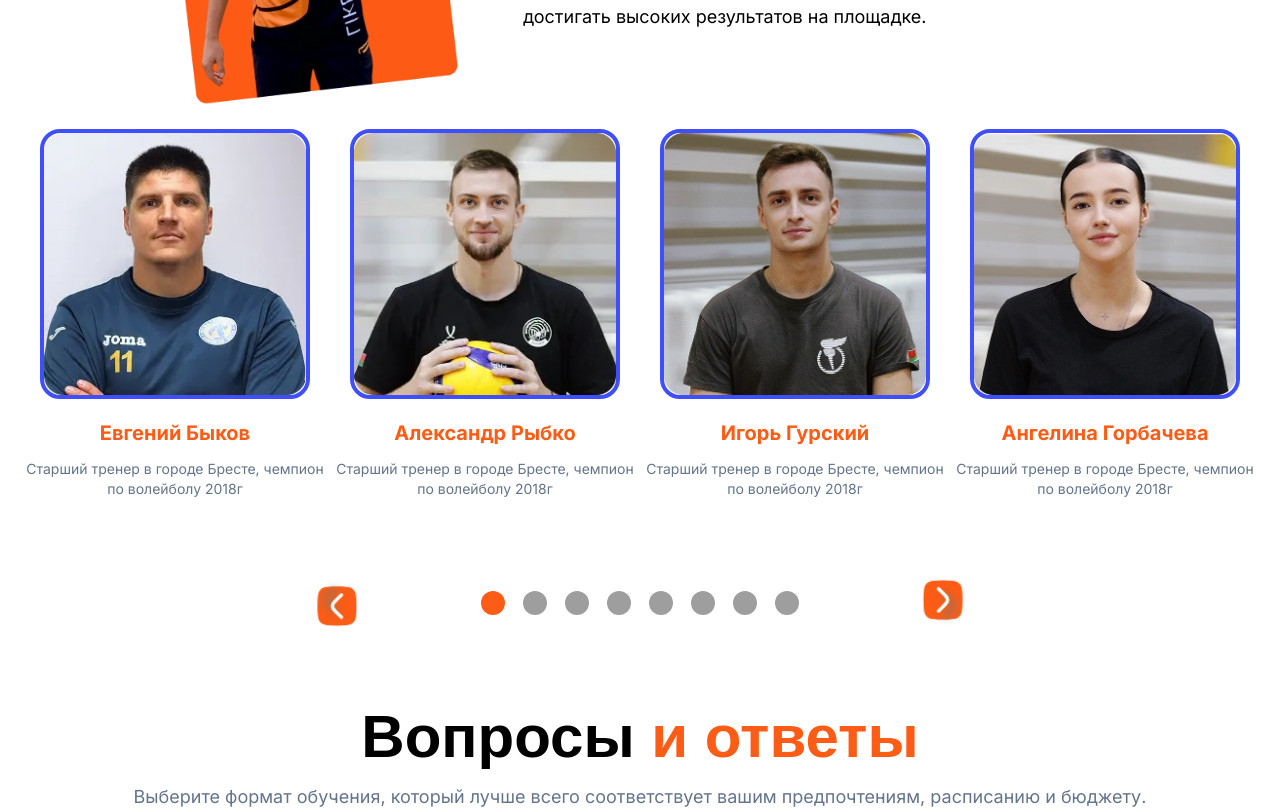
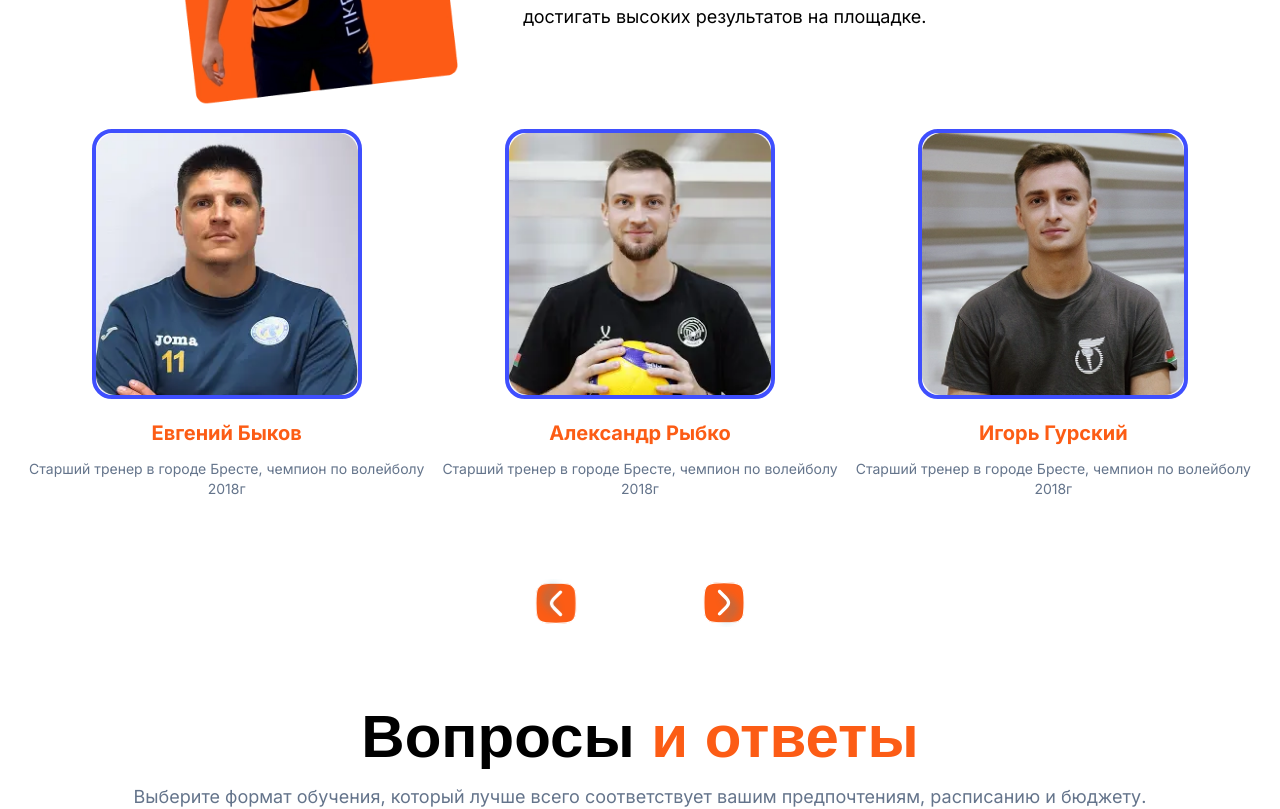
Before and after one commit to evgeniyworkbel/like-volley, a Next.js app: page / in a window 1280 px wide. Shown: the part 2340-3149 px from the top of the page. Built offline with nearby package versions, Linux system fonts and the light colour scheme; a web font is replaced by a local one.

Commit message:
refactor(shared, widgets): change carousel-arrow-icon, remove dot-button

```diff
--- a/src/shared/icons/carousel-arrow-icon.tsx
+++ b/src/shared/icons/carousel-arrow-icon.tsx
@@ -10,11 +10,11 @@ export function CarouselArrowIcon({
       className={className}
       width={width}
       height={height}
-      viewBox="0 0 38 43"
+      viewBox="0 0 43 43"
       fill="none"
       xmlns="http://www.w3.org/2000/svg"
     >
-      <foreignObject x="-23.5" y="-23.7681" width="85" height="85">
+      <foreignObject x="-2.5" y="-2.5" width="48" height="48">
         <div
           style={{
             backdropFilter: "blur(12px)",
@@ -24,6 +24,7 @@ export function CarouselArrowIcon({
           }}
         ></div>
       </foreignObject>
+      <g transform="translate(2.5, 2.5)">
         <path
           data-figma-bg-blur-radius="24"
           fillRule="evenodd"
@@ -33,7 +34,8 @@ export function CarouselArrowIcon({
           stroke="white"
           strokeLinecap="round"
         />
-      <g filter="url(#filter1_d_895_568)">
+      </g>
+      <g transform="translate(2.5, 2.5)" filter="url(#filter1_d_895_568)">
         <path
           fillRule="evenodd"
           clipRule="evenodd"
@@ -44,7 +46,7 @@ export function CarouselArrowIcon({
       <defs>
         <clipPath
           id="bgblur_0_895_568_clip_path"
-          transform="translate(23.5 23.7681)"
+          transform="translate(2.5 2.5)"
         >
           <path
             fillRule="evenodd"
--- a/src/shared/ui/carousel/carousel-controls.tsx
+++ b/src/shared/ui/carousel/carousel-controls.tsx
@@ -2,15 +2,12 @@ import { CarouselArrowIcon } from "@/shared/icons";
 import { EmblaCarouselType } from "embla-carousel";
 import { Button } from "@/shared/ui";
 import { usePrevNextButtons } from "./use-prev-next-buttons";
-import { CarouselDot } from "./carousel-dot";
-import { useDotButton } from "./use-dot-button";
 
 export type CarouselControlsProps = {
   emblaApi?: EmblaCarouselType;
 };
 
 export function CarouselControls({ emblaApi }: CarouselControlsProps) {
-  const { selectedIndex, scrollSnaps } = useDotButton(emblaApi);
   const { onPrevButtonClick, onNextButtonClick } = usePrevNextButtons(emblaApi);
 
   return (
@@ -18,11 +15,6 @@ export function CarouselControls({ emblaApi }: CarouselControlsProps) {
       <Button onClick={onPrevButtonClick}>
         <CarouselArrowIcon className="rotate-180" />
       </Button>
-      <div className="flex gap-[18px]">
-        {scrollSnaps.map((_, index) => (
-          <CarouselDot key={index} isActive={index === selectedIndex} />
-        ))}
-      </div>
       <Button onClick={onNextButtonClick}>
         <CarouselArrowIcon />
       </Button>
--- a/src/shared/ui/carousel/carousel-dot.tsx
+++ /dev/null
@@ -1,15 +0,0 @@
-import { cn } from "@/shared/lib";
-
-type CarouselDotProps = {
-  isActive: boolean;
-};
-
-export function CarouselDot({ isActive }: CarouselDotProps) {
-  return (
-    <span
-      className={cn("h-6 w-6 rounded-full bg-[oklch(0.70_0_0)]", {
-        "bg-accent-orange": isActive,
-      })}
-    />
-  );
-}
--- a/src/shared/ui/carousel/use-dot-button.ts
+++ /dev/null
@@ -1,36 +0,0 @@
-import { EmblaCarouselType } from "embla-carousel";
-import { useState, useEffect } from "react";
-
-export type UseDotReturn = {
-  selectedIndex: number;
-  scrollSnaps: number[];
-};
-
-export const useDotButton = (emblaApi?: EmblaCarouselType): UseDotReturn => {
-  const [selectedIndex, setSelectedIndex] = useState<number>(0);
-  const [scrollSnaps, setScrollSnaps] = useState<number[]>([]);
-
-  const onInit = (emblaApi: EmblaCarouselType) => {
-    setScrollSnaps(emblaApi.scrollSnapList());
-  };
-
-  const onSelect = (emblaApi: EmblaCarouselType) => {
-    setSelectedIndex(emblaApi.selectedScrollSnap());
-  };
-
-  useEffect(() => {
-    if (emblaApi) {
-      onInit(emblaApi);
-      onSelect(emblaApi);
-      emblaApi
-        .on("reInit", onInit)
-        .on("reInit", onSelect)
-        .on("select", onSelect);
-    }
-  }, [emblaApi]);
-
-  return {
-    selectedIndex,
-    scrollSnaps,
-  };
-};
--- a/src/widgets/coaches/ui/coaches.tsx
+++ b/src/widgets/coaches/ui/coaches.tsx
@@ -7,7 +7,7 @@ export function Coaches() {
   return (
     <section className="flex flex-col gap-6 px-5 py-10">
       <Owner />
-      <Carousel slidesPerView={4}>
+      <Carousel slidesPerView={3}>
         {coachesData.map((coach) => (
           <CoachCard
             key={coach.name}
```
Lines whose indentation alone changed are shown as unchanged.
